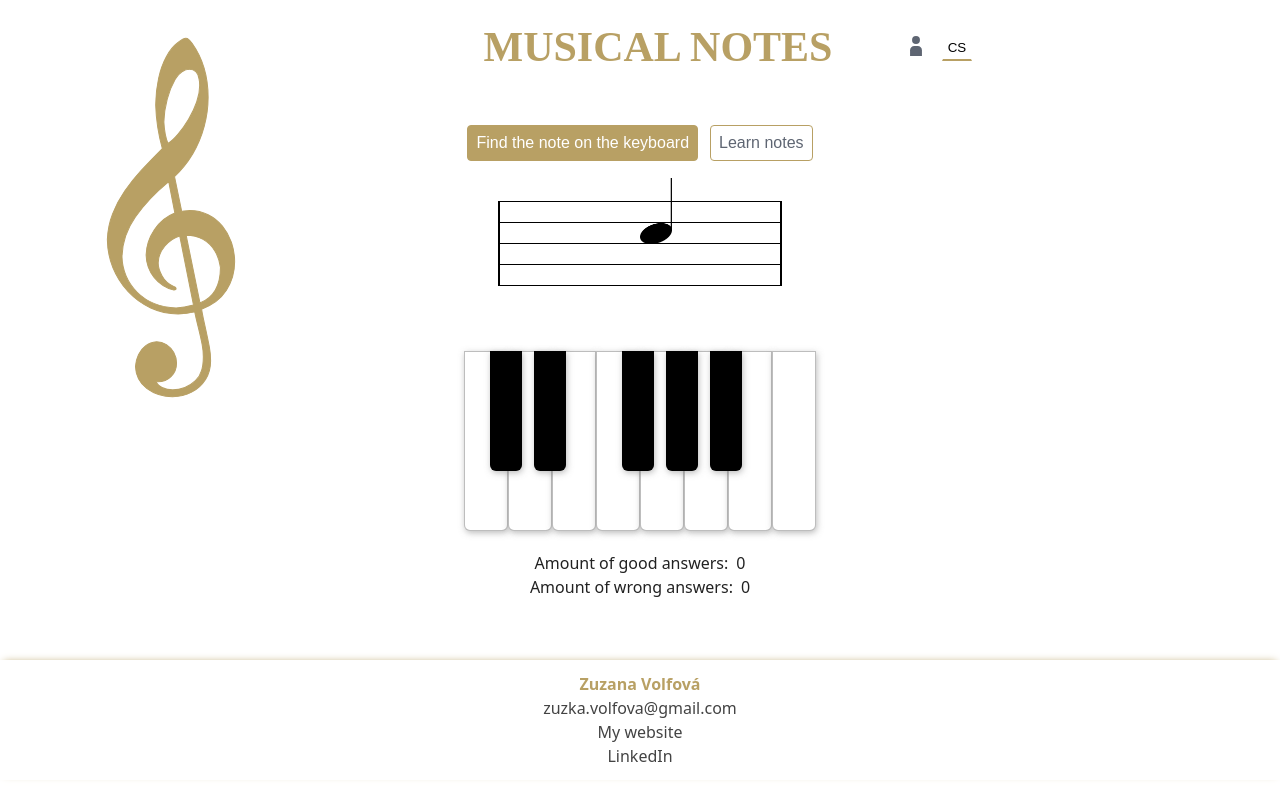
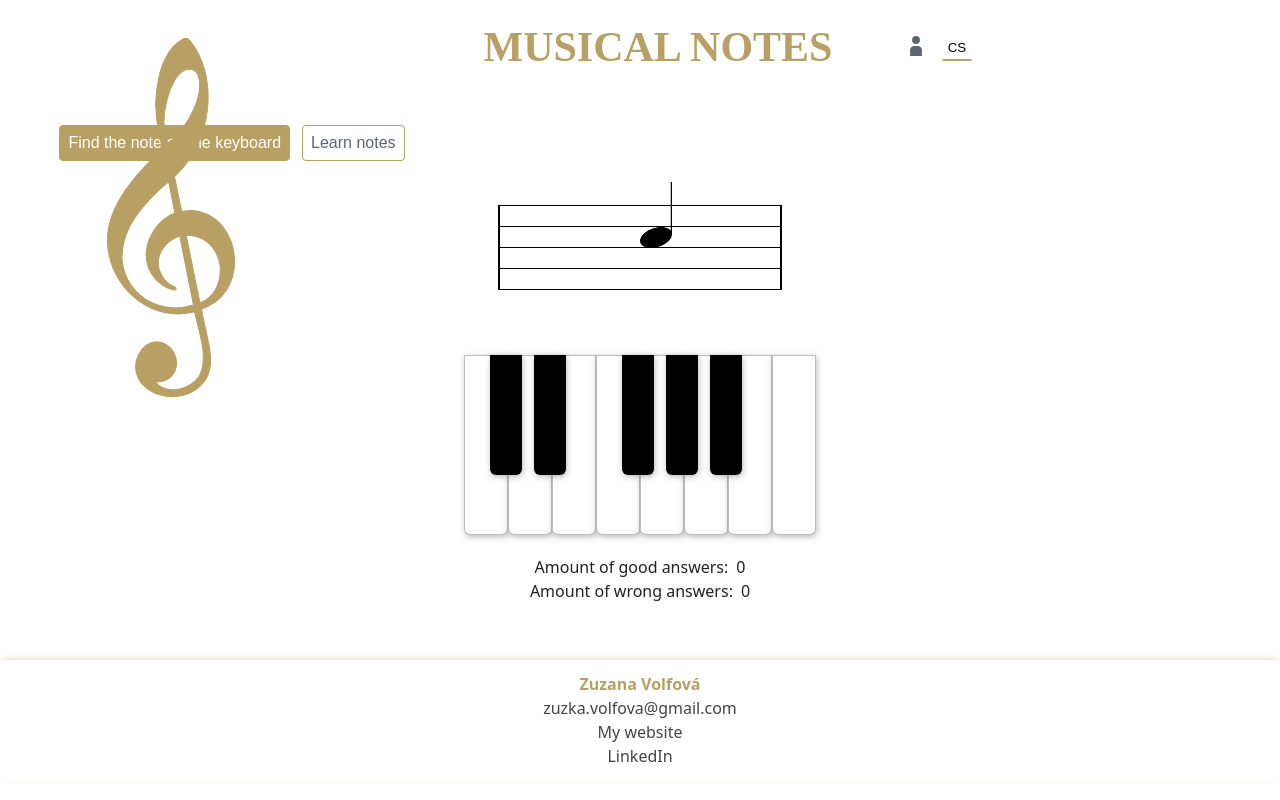
Before and after one commit to zuzanavolfova/musical-notes, a React (Vite) app: page / in a window 1280 px wide. Shown: the top 800 px of the page. Built offline with nearby package versions, Linux system fonts and the light colour scheme; a web font is replaced by a local one.

Commit message:
Fix noteLearning

```diff
--- a/src/Pages/NoteLearning.tsx
+++ b/src/Pages/NoteLearning.tsx
@@ -1,5 +1,6 @@
-import { useState } from "react";
+import { useState, useEffect } from "react";
 import { useTranslation } from "react-i18next";
+import { styled } from "styled-components";
 
 import StaveComponent from "../components/StaveComponent";
 import NoteComponent from "../components/NoteComponent";
@@ -8,16 +9,53 @@ import ActionButton from "../components/Buttons/ActionButton";
 import Piano from "../components/Piano";
 import TabsComponent from "../components/TabsComponent";
 import CounterComponent from "../components/CounterComponent";
+import StatisticsComponent from "../components/StatisticsComponent";
+
+import { saveStatistics, getStatistics } from "../scripts/services/statistics";
+import { formatDataStatistics } from "../scripts/statistics";
 
 import type { TabType } from "../types/types";
+import type { NoteLearningProps } from "../types/interfaces";
+import type { Statistics } from "../types/interfaces";
 
-export default function NoteLearning() {
+const NoteLearningStyled = styled.div`
+  display: flex;
+  flex-direction: column;
+  @media screen and (min-width: 960px) {
+    display: grid;
+    grid-template-columns: minmax(300px, 600px) 1fr minmax(300px, 600px);
+    grid-template-rows: 80px auto;
+    grid-template-areas:
+      "clef tabs statistics"
+      "clef content statistics";
+  }
+  .tabs {
+    grid-area: tabs;
+  }
+  .content {
+    grid-area: content;
+  }
+  .statistics {
+    grid-area: statistics;
+    @media screen and (min-width: 960px) {
+      justify-self: center;
+    }
+  }
+`;
+
+export default function NoteLearning({
+  isLogIn,
+  userName,
+  setUserManagementDialogOpen,
+}: NoteLearningProps) {
   const { t } = useTranslation();
   const [result, setResult] = useState<boolean | null>(null);
   const [showContent, setContent] = useState<string | null>("Keyboard");
   const [goodAnswers, setGoodAnswers] = useState<number>(0);
   const [wrongAnswers, setWrongAnswers] = useState<number>(0);
-
+  const [disableSaveStatisticButton, setDisableSaveStatisticButton] =
+    useState<boolean>(false);
+  const [statistics, setStatistics] = useState<Statistics[] | null>(null);
   const notes: string[] = ["c", "d", "e", "f", "g", "a", "h", "c2"];
   const [noteType, setNoteType] = useState<string>(
     () => notes[getRandomPosition()]
@@ -25,6 +63,10 @@ export default function NoteLearning() {
 
   function getRandomPosition(): number {
     return Math.floor(Math.random() * notes.length);
+  }
+
+  function changeContent(tab: TabType) {
+    setContent(tab);
   }
 
   function checkAnswer(data: string): void {
@@ -37,18 +79,42 @@ export default function NoteLearning() {
     }
   }
 
-  function changeNote() {
+  function onNextButtonClick() {
+    setDisableSaveStatisticButton(false);
     setResult(null);
     setNoteType(notes[getRandomPosition()]);
   }
 
-  function changeContent(tab: TabType) {
-    setContent(tab);
+  async function updateStatisticsUI() {
+    const data = await getStatistics(userName);
+    if (data && data.statistics) {
+      setStatistics(formatDataStatistics(data.statistics));
+    }
+  }
+  useEffect(() => {
+    if (isLogIn) {
+      updateStatisticsUI();
+    }
+  }, [userName]);
+
+  async function onSaveStatisticsClick() {
+    if (isLogIn) {
+      const statistic: Statistics = {
+        userName: userName || "",
+        goodAnswers,
+        wrongAnswers,
+        timeStamp: new Date().toISOString(),
+      };
+      setDisableSaveStatisticButton(true);
+      await saveStatistics(statistic);
+      await updateStatisticsUI();
+    } else setUserManagementDialogOpen(true);
   }
 
   return (
-    <>
-      <TabsComponent setContent={changeContent} />
+    <NoteLearningStyled>
+      <TabsComponent className="tabs" setContent={changeContent} />
+      <div className="content">
         <section
           aria-label="Musical stave with note"
           style={{
@@ -122,8 +188,24 @@ export default function NoteLearning() {
           wrongAnswersCounter={wrongAnswers}
         ></CounterComponent>
         {result === true && (
-        <ActionButton buttonTitle="next-t" onButtonClick={changeNote} />
+          <>
+            <ActionButton
+              buttonTitle="saveStatistics"
+              disabled={disableSaveStatisticButton}
+              onButtonClick={onSaveStatisticsClick}
+            />
+            <ActionButton
+              buttonTitle="next-t"
+              onButtonClick={onNextButtonClick}
+            />
+          </>
         )}
-    </>
+      </div>
+      <div className="statistics">
+        {userName && (
+          <StatisticsComponent userName={userName} statistics={statistics} />
+        )}
+      </div>
+    </NoteLearningStyled>
   );
 }
```
Lines whose indentation alone changed are shown as unchanged.
